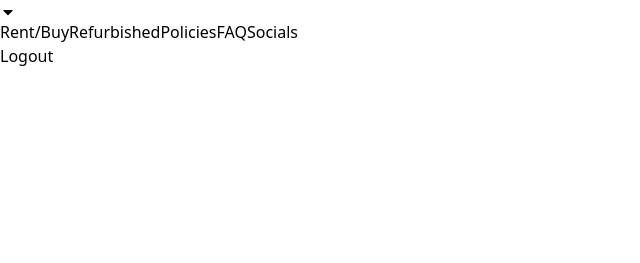
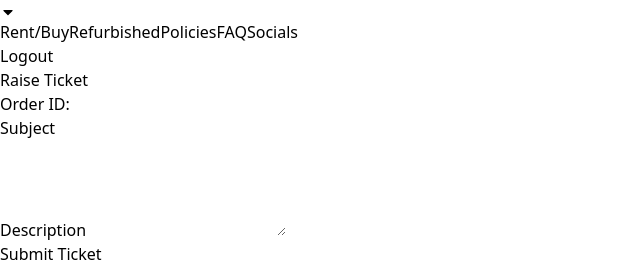
Before and after one commit to abhinow01/my-orders-page, a React (Vite) app: page /raise-ticket in a window 1280 px wide. Shown: the part 534-797 px from the top of the page, without its empty margins (0-640 px from the left). Built offline with nearby package versions, Linux system fonts and the light colour scheme.

Commit message:
raise ticket functioning , flash message added

```diff
--- a/package.json
+++ b/package.json
@@ -13,7 +13,8 @@
     "react": "^18.2.0",
     "react-dom": "^18.2.0",
     "react-icons": "^5.0.1",
-    "react-router-dom": "^6.22.3"
+    "react-router-dom": "^6.22.3",
+    "react-toastify": "^10.0.5"
   },
   "devDependencies": {
     "@types/react": "^18.2.66",
--- a/src/App.jsx
+++ b/src/App.jsx
@@ -2,6 +2,7 @@ import React from 'react'
 import Navbar from './Navbar'
 import { BrowserRouter as Router, Routes, Route } from 'react-router-dom';
 import MyOrders from './MyOrders';
+import RaiseTicket from './RaiseTicket';
 
 const App = () => {
   return (
@@ -9,6 +10,7 @@ const App = () => {
             <Navbar />
             <Routes>
                 <Route path="/my-orders" element={<MyOrders />} />
+                <Route path='raise-ticket' element={<RaiseTicket/>} />
             </Routes>
         </Router>
   )
--- a/src/OrderModal.jsx
+++ b/src/OrderModal.jsx
@@ -1,5 +1,6 @@
 import React from 'react';
 import { useState,useEffect,useRef } from 'react';
+import { useNavigate } from 'react-router-dom';
 import OrderStepper from './OrderStepper';
 
 const orderStages = [
@@ -14,13 +15,12 @@ const orderStages = [
   'KYC Received',
   // Add more stages as needed
 ];
-  const handleRaiseTicket =()=>{
-    console.log('raise ticket');
-  }
+
 const OrderModal = ({order,onClose}) => {
     if(!order)
     return null;
 const modalRef = useRef(null);
+  const navigate = useNavigate();
 
     useEffect(()=>{
     const handleClickOutside = (event)=>{
@@ -35,6 +35,10 @@ const modalRef = useRef(null);
     };
 
     },[onClose]);
+
+    const handleRaiseTicket = () => {
+      navigate(`/raise-ticket?orderId=${order.orderId}`);
+    };
 
   return (
     <div className='fixed inset-0 flex mt-4 justify-center items-center  '>
--- /dev/null
+++ b/src/RaiseTicket.jsx
@@ -0,0 +1,75 @@
+import React, { useState } from 'react';
+import { useLocation } from 'react-router-dom';
+import { ToastContainer, toast } from 'react-toastify';
+import 'react-toastify/dist/ReactToastify.css';
+
+const RaiseTicket = () => {
+  const location = useLocation();
+  const orderId = new URLSearchParams(location.search).get('orderId');
+  const [ticketDetails, setTicketDetails] = useState({
+    subject: '',
+    description: ''
+  });
+
+  const handleTicketDetailsChange = (e) => {
+    setTicketDetails({ ...ticketDetails, [e.target.name]: e.target.value });
+  };
+
+  const handleSubmitTicket = (e) => {
+    e.preventDefault();
+    console.log('Ticket Details:', ticketDetails);
+    console.log('Order ID:', orderId);
+    setTicketDetails({ subject: '', description: '' });
+    notify();
+  };
+
+  const notify = () => toast('Ticket submitted, feel free to raise another one !');
+
+  return (
+    <div className="container mx-auto mt-8">
+      <ToastContainer />
+      <h2 className="text-2xl font-bold mb-4">Raise Ticket</h2>
+      <p className="mb-4">Order ID: {orderId}</p>
+      <form onSubmit={handleSubmitTicket}>
+        <div className="mb-4">
+          <label htmlFor="subject" className="block text-gray-700 font-bold mb-2">
+            Subject
+          </label>
+          <input
+            type="text"
+            id="subject"
+            name="subject"
+            value={ticketDetails.subject}
+            onChange={handleTicketDetailsChange}
+            className="shadow appearance-none border rounded w-full py-2 px-3 text-gray-700 leading-tight focus:outline-none focus:shadow-outline"
+            required
+          />
+        </div>
+        <div className="mb-4">
+          <label htmlFor="description" className="block text-gray-700 font-bold mb-2">
+            Description
+          </label>
+          <textarea
+            id="description"
+            name="description"
+            value={ticketDetails.description}
+            onChange={handleTicketDetailsChange}
+            className="shadow appearance-none border rounded w-full py-2 px-3 text-gray-700 leading-tight focus:outline-none focus:shadow-outline"
+            rows="4"
+            required
+          />
+        </div>
+        <div className="flex justify-center">
+          <button
+            type="submit"
+            className="bg-blue-500 hover:bg-blue-700 text-white font-bold py-2 px-4 rounded"
+          >
+            Submit Ticket
+          </button>
+        </div>
+      </form>
+    </div>
+  );
+};
+
+export default RaiseTicket;
```
Also changed, not shown: 1 other file (tests, documents, lock files or other folders).
